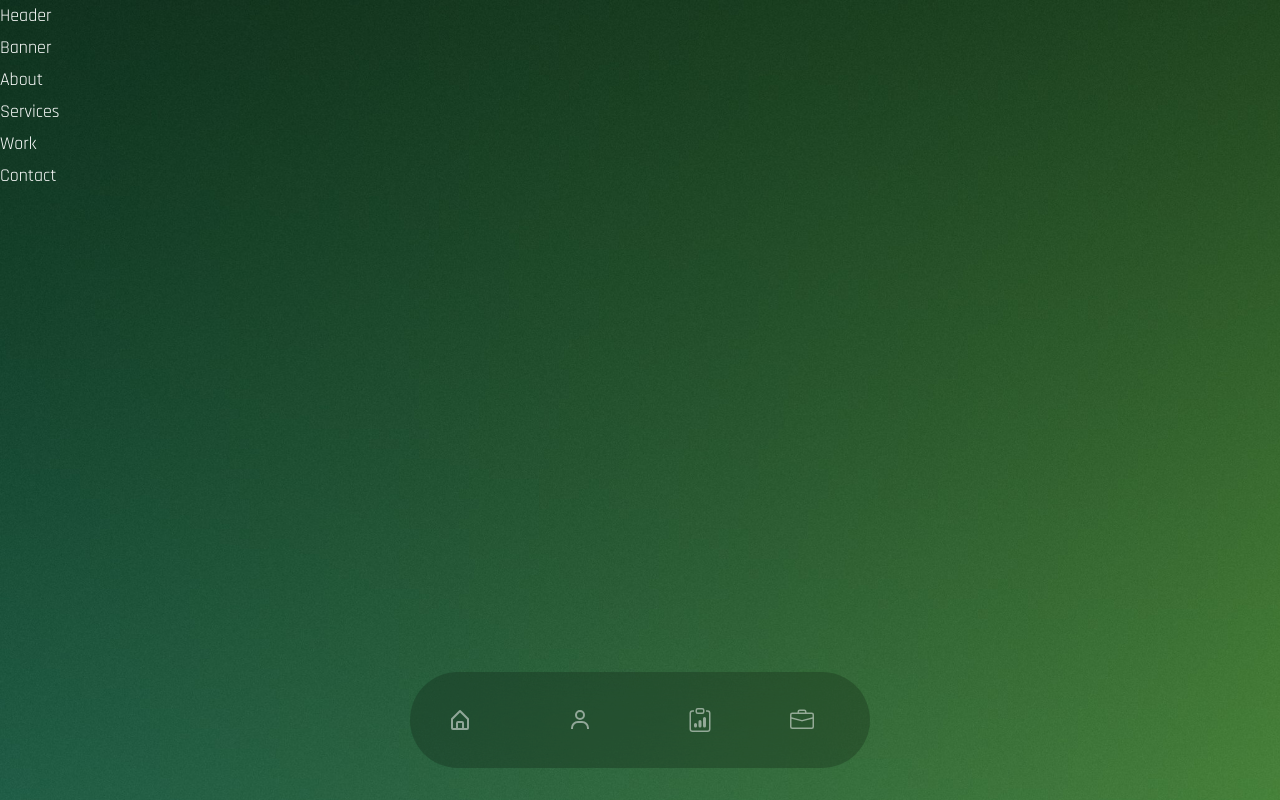
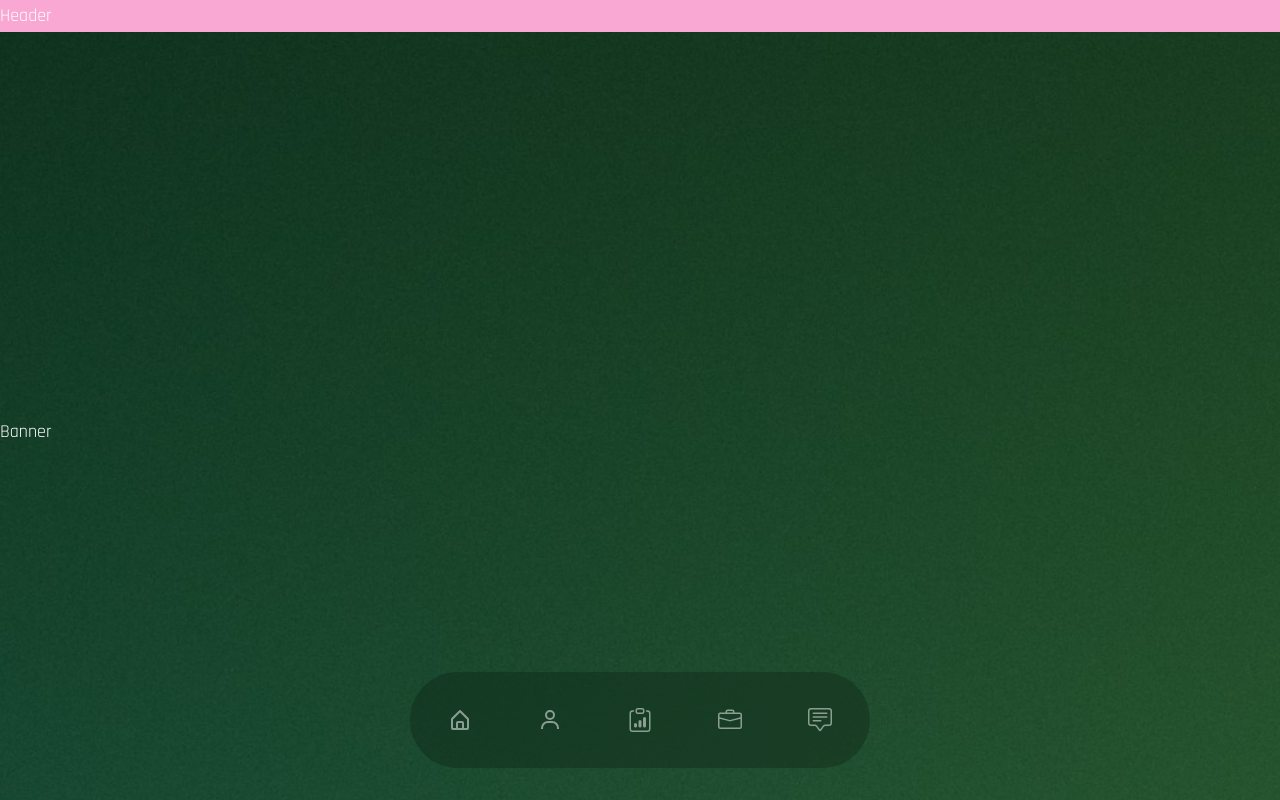
Before and after one commit to chairielazizi/chairielazizi.github.io, a React (Create React App) app: page / in a window 1280 px wide. Shown: the top 800 px of the page. Built offline with nearby package versions, Linux system fonts and the light colour scheme; the HTML template or start-up script is replaced by a standard one; a web font is replaced by a local one.

Commit message:
do navigation bar

```diff
--- a/src/components/About.js
+++ b/src/components/About.js
@@ -1,7 +1,7 @@
 import React from 'react';
 
 const About = () => {
-  return <div>About</div>;
+  return <div id='about' className='section'>About</div>;
 };
 
 export default About;
--- a/src/components/Banner.js
+++ b/src/components/Banner.js
@@ -1,7 +1,7 @@
 import React from 'react';
 
 const Banner = () => {
-  return <div>Banner</div>;
+  return <div id='home' className='section'>Banner</div>;
 };
 
 export default Banner;
--- a/src/components/Contact.js
+++ b/src/components/Contact.js
@@ -1,7 +1,7 @@
 import React from 'react';
 
 const Contact = () => {
-  return <div>Contact</div>;
+  return <div id='contact' className='section'>Contact</div>;
 };
 
 export default Contact;
--- a/src/components/Header.js
+++ b/src/components/Header.js
@@ -1,7 +1,7 @@
 import React from 'react';
 
 const Header = () => {
-  return <div>Header</div>;
+  return <div className='bg-pink-300'>Header</div>;
 };
 
 export default Header;
--- a/src/components/Nav.js
+++ b/src/components/Nav.js
@@ -2,7 +2,7 @@ import React from 'react';
 
 //import icons
 import {BiHomeAlt, BiUser} from 'react-icons/bi';
-import {BsClipboardData, BsBriefcase, BsChatSquare} from 'react-icons/bs';
+import {BsClipboardData, BsBriefcase, BsChatSquare, BsChatSquareText} from 'react-icons/bs';
 
 //import link
 import {Link} from 'react-scroll';
@@ -13,17 +13,20 @@ const Nav = () => {
   <nav className='fixed bottom-2 lg:bottom-8 w-full overflow-hidden z-50'>
     <div className='container mx-auto'>
       <div className='w-full bg-black/20 h-[96px] backdrop-blur-2xl rounded-full max-w-[460px] mx-auto px-5 flex justify-between text-2xl text-white/50 items-center'>
-        <Link className='cursor-pointer w-[60px]  h-[60px] flex items-center justify-center'>
+        <Link activeClass='active' smooth={true} spy={true} to='home' className='cursor-pointer w-[60px]  h-[60px] flex items-center justify-center'>
           <BiHomeAlt/>
         </Link>
-        <Link className='cursor-pointer w-[60px] h-[60px] flex items-center justify-center'>
+        <Link activeClass='active' smooth={true} spy={true} to='about' className='cursor-pointer w-[60px] h-[60px] flex items-center justify-center'>
           <BiUser/>
         </Link>
-        <Link className='cursor-pointer w-[60px] h-[60px] flex items-center justify-center'>
+        <Link activeClass='active' smooth={true} spy={true} to='services' className='cursor-pointer w-[60px] h-[60px] flex items-center justify-center'>
           <BsClipboardData/>
         </Link>
-        <Link className='cursor-pointer w-[60px] h-[60px]flex items-center justify-center'>
+        <Link activeClass='active' smooth={true} spy={true} to='work' className='cursor-pointer w-[60px] h-[60px] flex items-center justify-center'>
           <BsBriefcase/>
+        </Link>
+        <Link activeClass='active' smooth={true} spy={true} to='contact' className='cursor-pointer w-[60px] h-[60px] flex items-center justify-center'>
+          <BsChatSquareText/>
         </Link>
       </div>
     </div>
--- a/src/components/Services.js
+++ b/src/components/Services.js
@@ -1,7 +1,7 @@
 import React from 'react';
 
 const Services = () => {
-  return <div>Services</div>;
+  return <div id='services' className='section'>Services</div>;
 };
 
 export default Services;
--- a/src/components/Work.js
+++ b/src/components/Work.js
@@ -1,7 +1,7 @@
 import React from 'react';
 
 const Work = () => {
-  return <div>Work</div>;
+  return <div id='work' className='section'>Work</div>;
 };
 
 export default Work;
```
